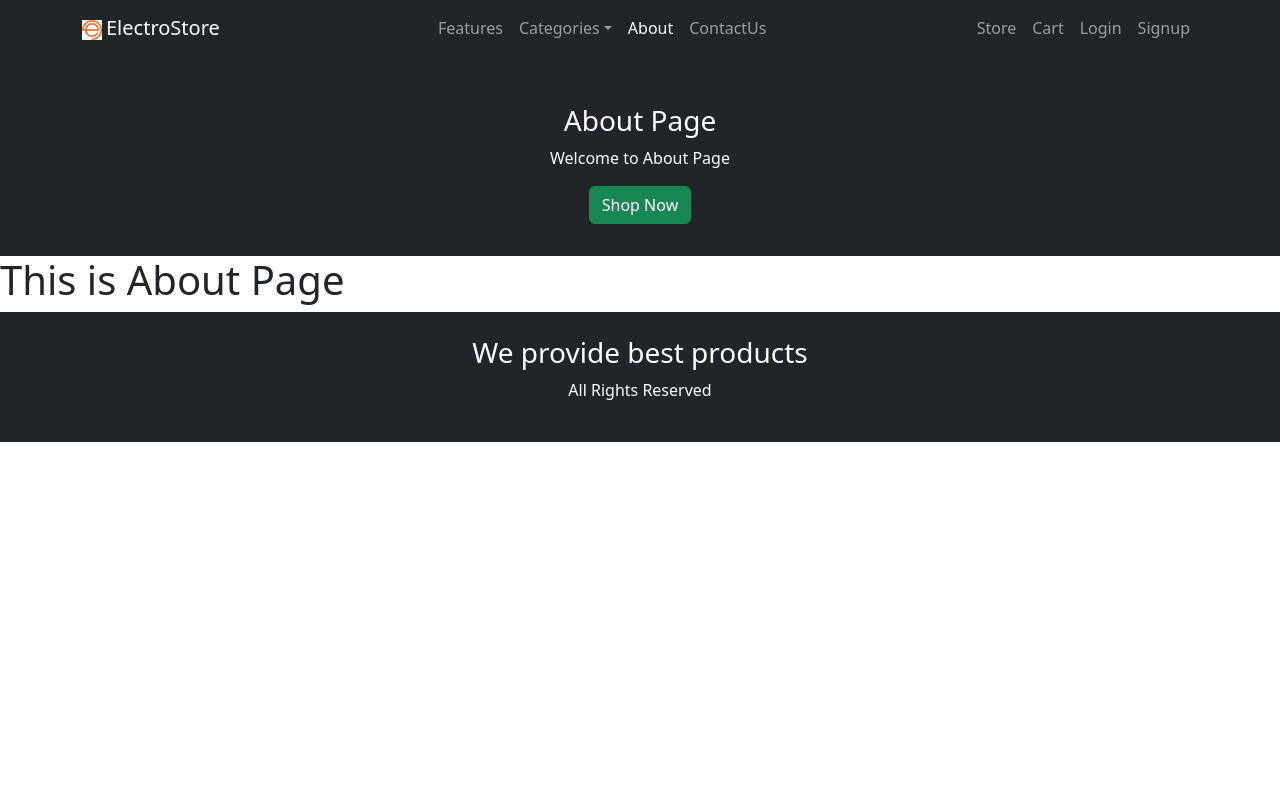
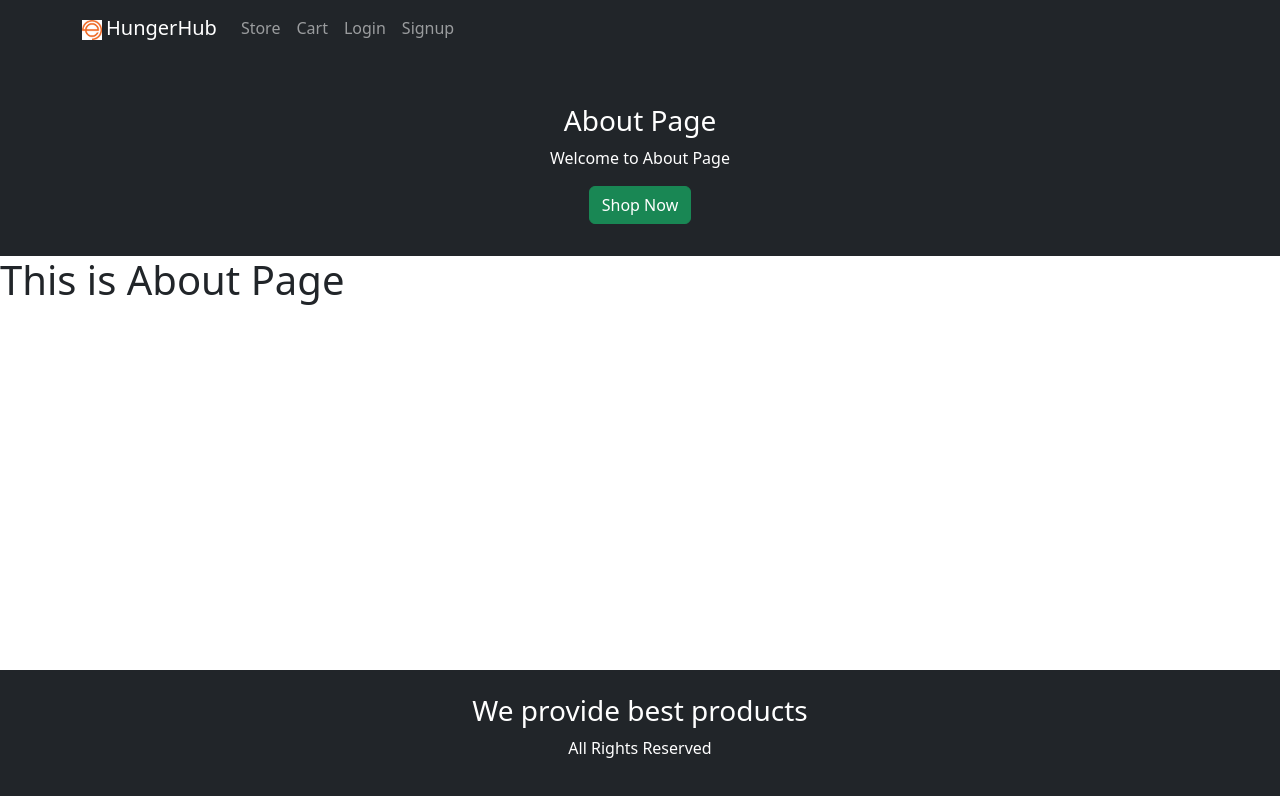
Before and after one commit to AnkitSingh98/FoodOrder-Frontend, a React (Create React App) app: page /about in a window 1280 px wide. Shown: the top 796 px of the page. Built offline with nearby package versions, Linux system fonts and the light colour scheme.

Commit message:
updated product description to load dynamically, comented som navbar items, Updated footer pushed it to bottom of page absolute position

```diff
--- a/src/components/Footer.jsx
+++ b/src/components/Footer.jsx
@@ -5,7 +5,7 @@ const Footer = () =>{
 
     return(
 
-        <Container fluid className="bg-dark text-white text-center p-4">
+        <Container fluid className="bg-dark text-white text-center p-4" style={ {position: "absolute", bottom: '0px'} }>
 
             <h3>We provide best products</h3>
             <p>All Rights Reserved</p>
--- a/src/components/Navbar.jsx
+++ b/src/components/Navbar.jsx
@@ -26,12 +26,13 @@ const CustomNavbar = () =>{
         <Navbar.Brand as={NavLink} to="/">
 
         <img src={"/assets/logo1.png"} alt='logo' height={20} width={20} />
-         <span className="ms-1">ElectroStore </span>
+         <span className="ms-1">HungerHub </span>
 
         </Navbar.Brand>
         <Navbar.Toggle aria-controls="responsive-navbar-nav" />
         <Navbar.Collapse id="responsive-navbar-nav">
-          <Nav className="m-auto">
+
+          {/* <Nav className="m-auto">
             <Nav.Link eventKey="1" as={NavLink} to="/services">Features</Nav.Link>
 
             <NavDropdown title="Categories" id="collasible-nav-dropdown">
@@ -48,7 +49,7 @@ const CustomNavbar = () =>{
 
             <Nav.Link eventKey="2" as={NavLink} to="/about">About</Nav.Link>
             <Nav.Link eventKey="3" as={NavLink} to="/contact">ContactUs</Nav.Link>
-          </Nav>
+          </Nav> */}
 
           <Nav>
             <Nav.Link eventKey="4" as={NavLink} to="/store">Store</Nav.Link>
@@ -65,7 +66,7 @@ const CustomNavbar = () =>{
                   )
                   }
 
-                  <Nav.Link eventKey="7" as={NavLink} to={`/users/profile/${userContext.userData.user.userId}`}>{userContext.userData.user.email}</Nav.Link>
+                  <Nav.Link eventKey="7" as={NavLink} to={`/users/profile/${userContext.userData.user.userId}`}>{ userContext.userData.user.email} </Nav.Link>
                   <Nav.Link eventKey="8" as={NavLink} to="/users/orders">Orders</Nav.Link>
                   <Nav.Link eventKey="9" as={NavLink} to="/register" onClick={doLogout}>Logout</Nav.Link>
                 </>
--- a/src/components/users/SingleProductCard.jsx
+++ b/src/components/users/SingleProductCard.jsx
@@ -15,7 +15,7 @@ function SingleProductCard( {product}) {
                 </Container>
 
                 <h6>{product.productName}</h6>
-                <p className='text-muted'>Short description <span> Lorem ipsum dolor sit amet consectetur adipisicing elit. Labore, magnam</span></p>
+                <p className='text-muted'>{product.productDesc}</p>
 
                 <Badge pill bg='info'>{product?.category?.title}</Badge>
                 <Badge pill bg={product?.stock == true ? 'success' : 'danger' } className='ms-2'>{product?.stock == true ? 'In Stock' : 'Out of Stock'}</Badge>
--- a/src/components/users/Store.jsx
+++ b/src/components/users/Store.jsx
@@ -6,6 +6,7 @@ import { getAllProducts, getProductsByCategory } from "../../services/ProductSer
 import SingleProductCard from "./SingleProductCard"
 import { Link } from "react-router-dom"
 import UserContext from "../../context/UserContext"
+import Footer from "../Footer";
 
 const Store = () => {
 
@@ -139,7 +140,7 @@ const Store = () => {
 
     return isLogin ? (
         <>
-            <Container fluid className="px-5 pt-5">
+            <Container fluid className="px-5 pt-5" >
                 <Row>
 
                     <Container fluid className="px-5 pt-5 mb-2">
@@ -160,7 +161,10 @@ const Store = () => {
                     </Col>
 
                 </Row>
+
             </Container>
+
+
         </>
     ) :
 
```
